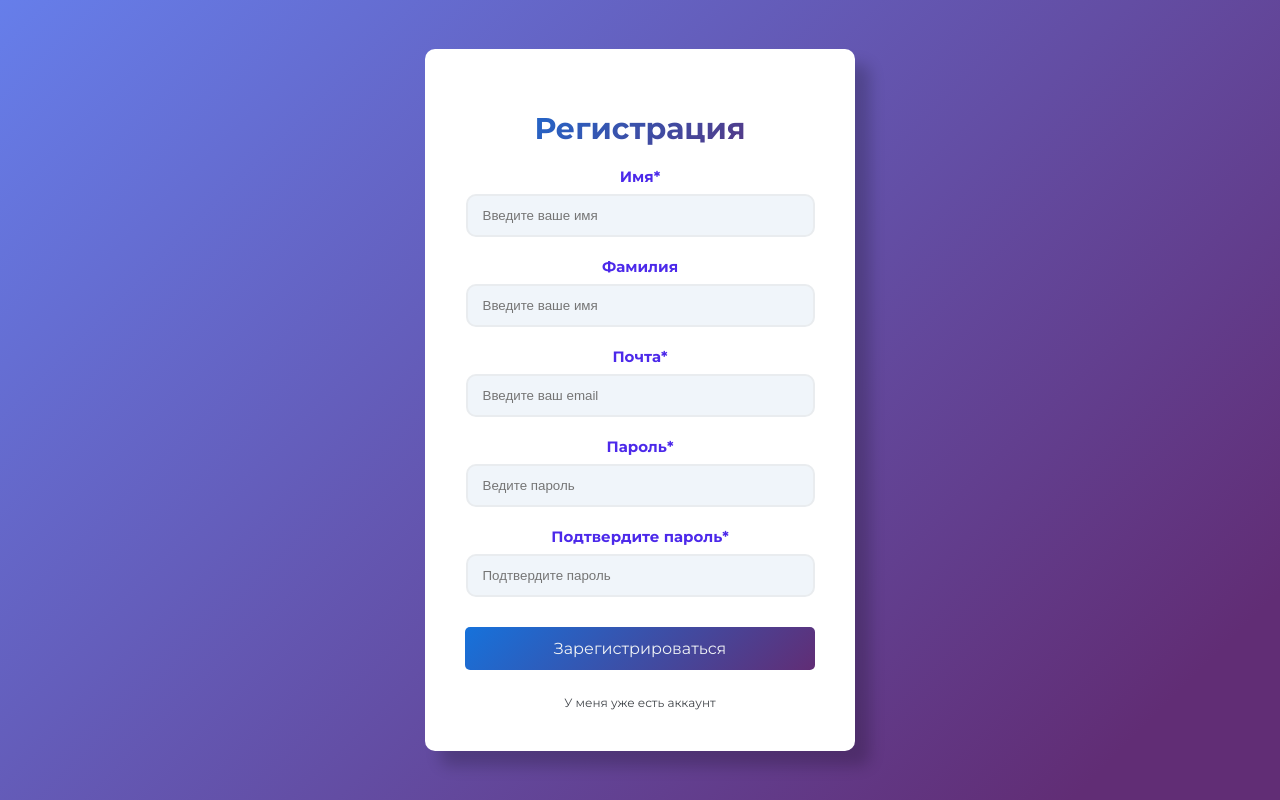
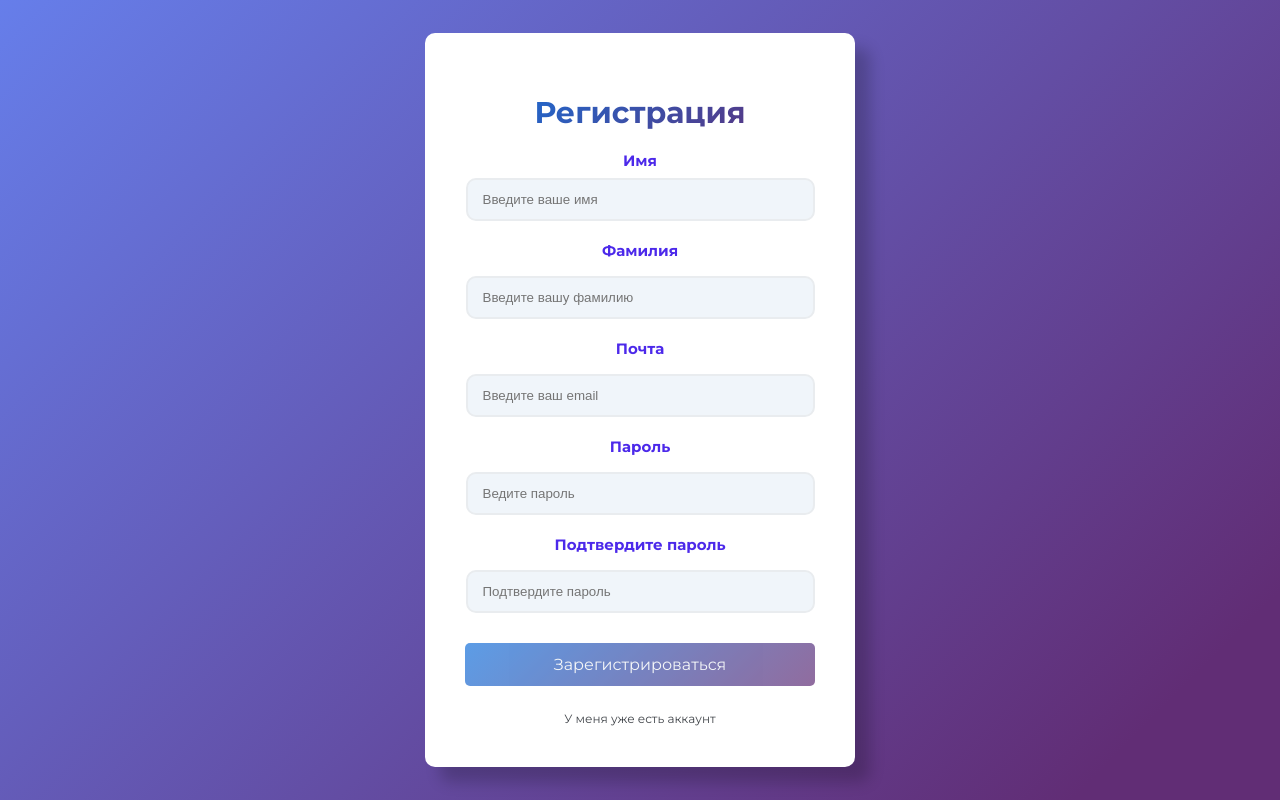
Before and after one commit to dz1kill/frontend_messenger, a React (Create React App) app: page / in a window 1280 px wide. Both pictures are taken after a click on the button "Зарегистрироваться". Built offline with nearby package versions, Linux system fonts and the light colour scheme.

Commit message:
add validate Sign up

```diff
--- a/src/components/user/SignUpForm.tsx
+++ b/src/components/user/SignUpForm.tsx
@@ -9,38 +9,50 @@ import styles from "../../styles/Auth.module.css";
 import { ROUTES } from "../../utils/routes";
 import { createUser } from "../../features/user/userSlice";
 import { useAppDispatch } from "../../hooks";
-import { messageError } from "./helper";
+import {
+  checkEmptyInput,
+  messageError,
+  validateInput,
+} from "./helper";
+import {
+  FormDataSignUpState,
+  ValidatErrServerState,
+  VlidateErrState,
+} from "../../types/user";
 
 const SignUpForm = () => {
   const dispatch = useAppDispatch();
   const navigate = useNavigate();
 
-  const [formData, setFormData] = useState({
+  const [formDataSignUp, setFormDataSignUp] =
+    useState<FormDataSignUpState>({
       password: "",
       confirmPassword: "",
       firstName: "",
       userEmail: "",
       lastName: "",
     });
-  const [validate, setValidate] = useState({
-    passMatch: true,
-    // isEmpty: true,
+
+  const [validatErrServer, setValidatErrServer] =
+    useState<ValidatErrServerState>({
+      isEmpty: true,
       isLoading: false,
-    isError: false,
-    errorMessage: "",
+      isErrorServer: false,
+      errorMessageServer: "",
     });
+  const [vlidateErr, setvlidateErr] = useState<VlidateErrState>({});
 
-  // useEffect(() => {
-  //   const checkEmpty = Object.values(formData).some((val) => !val);
-  //   setValidate((prev) => ({
-  //     ...prev,
-  //     isEmpty: checkEmpty,
-  //   }));
-  // }, [formData]);
+  useEffect(() => {
+    const checkEmpty = checkEmptyInput(formDataSignUp);
+    setValidatErrServer((prev) => ({
+      ...prev,
+      isEmpty: checkEmpty,
+    }));
+  }, [formDataSignUp]);
 
   const handleChange = (element: ChangeEvent<HTMLInputElement>) => {
     const { name, value } = element.target;
-    setFormData((prev) => ({
+    setFormDataSignUp((prev) => ({
       ...prev,
       [name]: value,
     }));
@@ -52,31 +64,29 @@ const SignUpForm = () => {
     element.preventDefault();
 
     const userData = {
-      lastName: formData.lastName,
-      firstName: formData.firstName,
-      email: formData.userEmail,
-      password: formData.password,
+      lastName: formDataSignUp.lastName,
+      firstName: formDataSignUp.firstName,
+      email: formDataSignUp.userEmail,
+      password: formDataSignUp.password,
     };
 
-    const passwordsMatch =
-      formData.password === formData.confirmPassword;
-
-    if (!passwordsMatch) {
-      setValidate((prev) => ({
+    const resultValidate = validateInput(formDataSignUp);
+    if (!resultValidate.success) {
+      const newErrors: Record<string, string> = {};
+      resultValidate.error.errors.forEach((err) => {
+        newErrors[err.path[0]] = err.message;
+      });
+      setValidatErrServer((prev) => ({
         ...prev,
-        passMatch: passwordsMatch,
+        isErrorServer: false,
       }));
-      setFormData((prev) => ({
-        ...prev,
-        password: "",
-        confirmPassword: "",
-      }));
+      setvlidateErr(newErrors);
       return;
     }
+    setvlidateErr({});
 
-    setValidate((prev) => ({
+    setValidatErrServer((prev) => ({
       ...prev,
-      passMatch: true,
       isLoading: true,
     }));
 
@@ -88,56 +98,85 @@ const SignUpForm = () => {
 
       const errorText = messageError(statusCode);
 
-      setValidate((prev) => ({
+      setValidatErrServer((prev) => ({
         ...prev,
         isLoading: false,
-        isError: true,
-        errorMessage: errorText,
+        isErrorServer: true,
+        errorMessageServer: errorText,
       }));
     }
   };
 
   return (
     <div className={styles.page}>
-      {validate.isLoading && (
+      {validatErrServer.isLoading && (
         <div className={styles.loadingOverlay}>
           <div className={styles.loadingSpinner}></div>
         </div>
       )}
       <div className={styles.board}>
         <h1 className={styles.title}>{"Регистрация"}</h1>
-        {validate.isError && (
-          <div className={styles.errorMessage}>
-            {validate.errorMessage}
+        {validatErrServer.isErrorServer && (
+          <div className={styles.errorMessageTitle}>
+            {validatErrServer.errorMessageServer}
           </div>
         )}
         <form onSubmit={handleSubmit}>
-          <div className={styles.inputGroup}>
-            <label>Имя*</label>
+          <div
+            className={
+              vlidateErr.firstName
+                ? styles.errInput
+                : styles.inputGroup
+            }
+          >
+            <label>Имя</label>
+            {vlidateErr.firstName && (
+              <span className={styles.errorInputMessage}>
+                {vlidateErr.firstName}
+              </span>
+            )}
             <input
               type="name"
               name="firstName"
               onChange={handleChange}
-              value={formData.firstName}
+              value={formDataSignUp.firstName}
               placeholder="Введите ваше имя"
             />
           </div>
-          <div className={styles.inputGroup}>
+          <div
+            className={
+              vlidateErr.lastName
+                ? styles.errInput
+                : styles.inputGroup
+            }
+          >
             <label>Фамилия</label>
+            <span className={styles.errorInputMessage}>
+              {vlidateErr.lastName}
+            </span>
             <input
               type="name"
               name="lastName"
               onChange={handleChange}
-              value={formData.lastName}
-              placeholder="Введите ваше имя"
+              value={formDataSignUp.lastName}
+              placeholder="Введите вашу фамилию"
             />
           </div>
-          <div className={styles.inputGroup}>
-            <label>Почта*</label>
+          <div
+            className={
+              vlidateErr.userEmail
+                ? styles.errInput
+                : styles.inputGroup
+            }
+          >
+            <label>Почта</label>
+            <span className={styles.errorInputMessage}>
+              {vlidateErr.userEmail}
+            </span>
             <input
               type="email"
               name="userEmail"
-              value={formData.userEmail}
+              value={formDataSignUp.userEmail}
               onChange={handleChange}
               placeholder={"Введите ваш email"}
             />
@@ -145,47 +184,49 @@ const SignUpForm = () => {
 
           <div
             className={
-              validate.passMatch ? styles.inputGroup : styles.errInput
+              vlidateErr.password
+                ? styles.errInput
+                : styles.inputGroup
             }
           >
-            <label>Пароль*</label>
+            <label>Пароль</label>
+            <span className={styles.errorInputMessage}>
+              {vlidateErr.password}
+            </span>
             <input
               type="password"
               id="password"
               name="password"
-              placeholder={
-                validate.passMatch
-                  ? "Ведите пароль"
-                  : "Пароли не совпадают"
-              }
-              value={formData.password}
+              placeholder={"Ведите пароль"}
+              value={formDataSignUp.password}
               onChange={handleChange}
             />
           </div>
 
           <div
             className={
-              validate.passMatch ? styles.inputGroup : styles.errInput
+              vlidateErr.confirmPassword
+                ? styles.errInput
+                : styles.inputGroup
             }
           >
-            <label>Подтвердите пароль*</label>
+            <label>Подтвердите пароль</label>
+            <span className={styles.errorInputMessage}>
+              {vlidateErr.confirmPassword}
+            </span>
             <input
               type="password"
               id="confirmPassword"
               name="confirmPassword"
-              placeholder={
-                validate.passMatch
-                  ? "Подтвердите пароль"
-                  : "Пароли не совпадают"
-              }
-              value={formData.confirmPassword}
+              placeholder={"Подтвердите пароль"}
+              value={formDataSignUp.confirmPassword}
               onChange={handleChange}
             />
           </div>
 
           <button
             className={styles.loginButton}
-            //  disabled={validate.isEmpty}
+            disabled={validatErrServer.isEmpty}
             type="submit"
           >
             Зарегистрироваться
--- a/src/components/user/helper.ts
+++ b/src/components/user/helper.ts
@@ -1,3 +1,6 @@
+import { z } from "zod";
+import { FormDataSignUpState } from "../../types/user";
+
 export const messageError = (statusCode: number) => {
   switch (statusCode) {
     case 400:
@@ -10,3 +13,56 @@ export const messageError = (statusCode: number) => {
       return "Неизвестная ошибка сервера";
   }
 };
+
+export const validateInput = (formData: FormDataSignUpState) => {
+  const UserValidate = z
+    .object({
+      userEmail: z
+        .string()
+        .regex(/^\S*$/, "Пробелы не допускаются")
+        .email("Некорректный email")
+        .nonempty("Поле обязательно"),
+      firstName: z
+        .string()
+        .regex(/^\S*$/, "Пробелы не допускаются")
+        .min(3, "Имя должно быть от 3 символов")
+        .nonempty("Поле обязательно"),
+      lastName: z
+        .string()
+        .regex(/^\S*$/, "Пробелы не допускаются")
+        .optional()
+        .refine((val) => !val || val.trim().length >= 3, {
+          message: "Минимум 3 символа (или оставьте пустым)",
+        })
+        .transform((val) => (val === "" ? undefined : val)),
+      password: z
+        .string()
+        .regex(/^\S*$/, "Пробелы не допускаются")
+        .min(4, "Пароль должен быть от 4 символов")
+        .nonempty("Поле обязательно"),
+      confirmPassword: z
+        .string()
+        .regex(/^\S*$/, "Пробелы не допускаются")
+        .min(4, "Пароль должен быть от 4 символов")
+        .nonempty("Поле обязательно"),
+    })
+    .refine((data) => data.password === data.confirmPassword, {
+      message: "Пароли не совпадают",
+      path: ["confirmPassword"],
+    });
+
+  return UserValidate.safeParse(formData);
+};
+
+export const checkEmptyInput = (formData: FormDataSignUpState) => {
+  const optionalFields = ["lastName"];
+  const arrFormData = Object.entries(formData);
+
+  const filterData = arrFormData.filter(
+    ([key]) => !optionalFields.includes(key)
+  );
+
+  const checkEmpty = filterData.some(([, val]) => !val);
+
+  return checkEmpty;
+};
--- a/src/styles/Auth.module.css
+++ b/src/styles/Auth.module.css
@@ -19,20 +19,11 @@
   text-align: center;
 }
 
-.title,
-.titleError {
+.title {
   font-family: Montserrat;
   font-size: 30px;
   background-clip: text;
-}
-
-.title {
   background: linear-gradient(135deg, #1672db, #612d75);
-  -webkit-text-fill-color: transparent;
-  -webkit-background-clip: text;
-}
-.titleError {
-  background: linear-gradient(135deg, #ec120b, #e40940, #752d3f);
   -webkit-text-fill-color: transparent;
   -webkit-background-clip: text;
 }
@@ -61,6 +52,15 @@
 
 .errInput input {
   background-color: #ff220027;
+}
+
+.errorInputMessage {
+  font-family: Montserrat;
+  font-size: 12px;
+  color: #ff0000;
+  text-decoration: none;
+  margin-left: 7px;
+  margin-right: auto;
 }
 
 .inputGroup label,
@@ -156,7 +156,7 @@
   }
 }
 
-.errorMessage {
+.errorMessageTitle {
   font-family: Montserrat;
   color: #ff4d4f;
   margin-bottom: 16px;
```
Also changed, not shown: src/types/user.ts (+23 -0 lines). Lines whose indentation alone changed are shown as unchanged.
